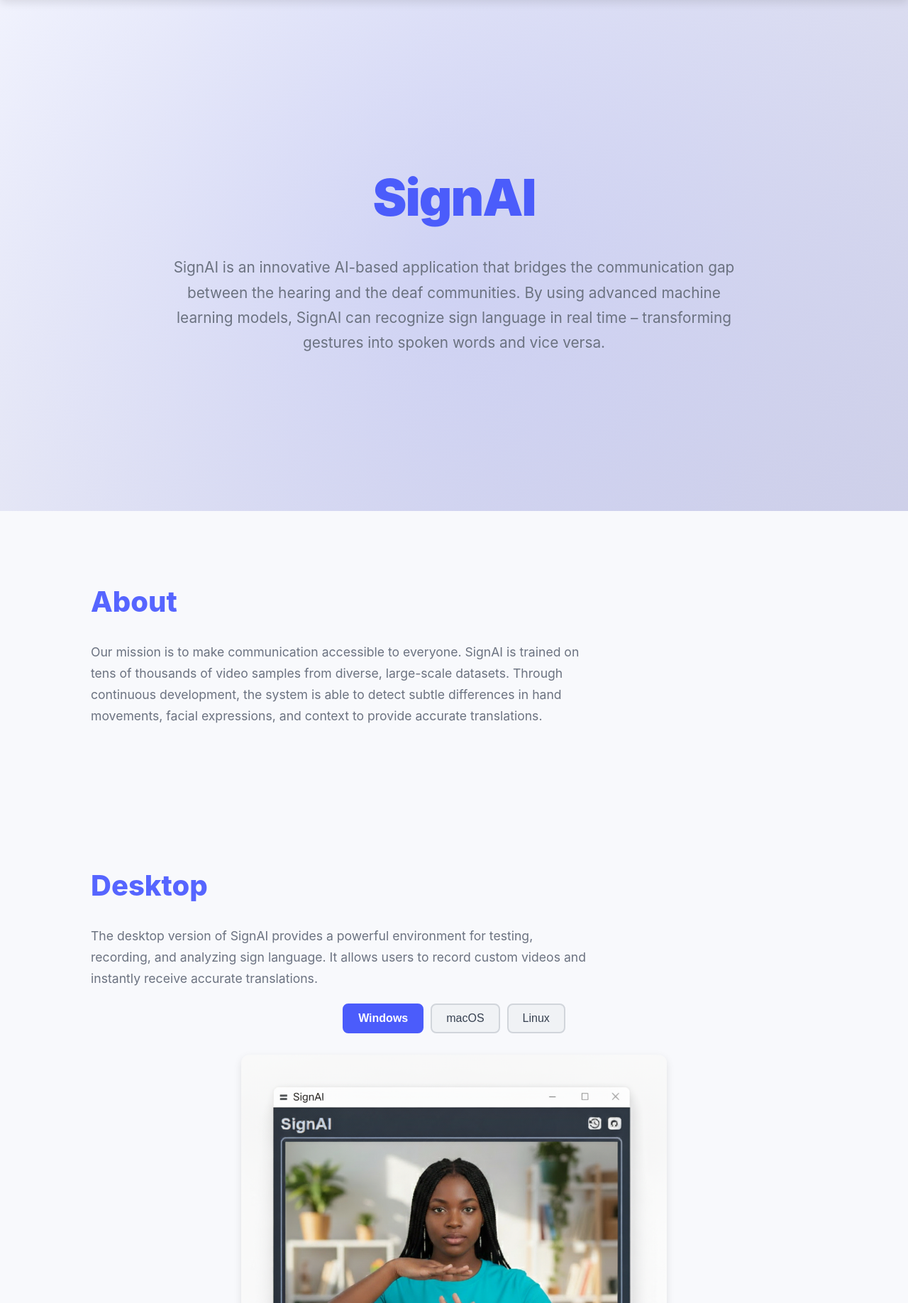
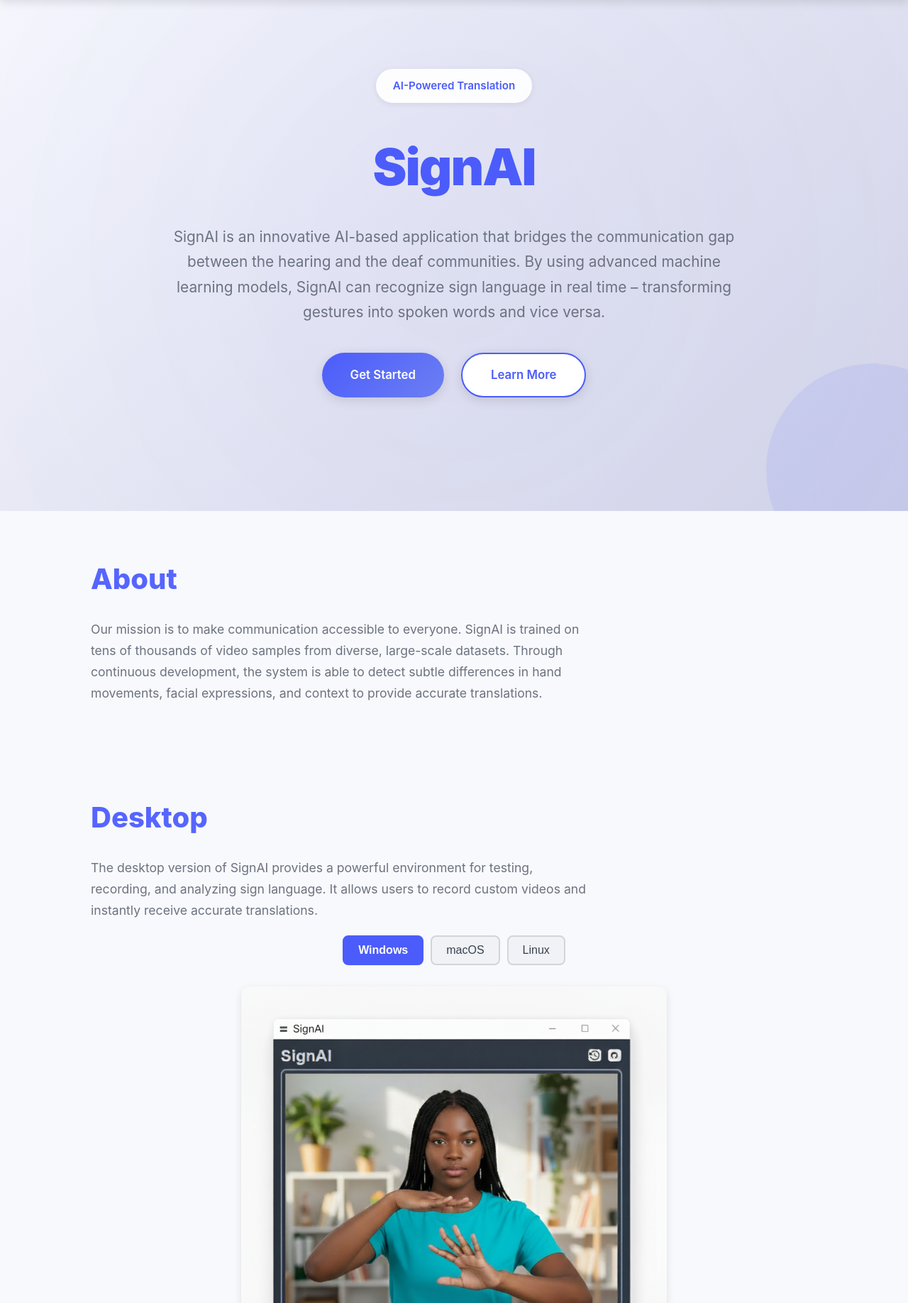
Before and after one commit to Stefanos0710/SignAI, a Flask app: page / in a window 1280 px wide. Shown: the part 84-1920 px from the top of the page at 71% size. Run offline with Flask 2, Linux system fonts and the light colour scheme.

Commit message:
Enhance hero section with badge and buttons
Added a hero badge and action buttons to the index page for improved user engagement. Updated CSS with new styles and animations for hero elements, floating shapes, and buttons. Adjusted section and footer styling for better layout and visual appeal.

```diff
--- a/product_webside/static/css/main.css
+++ b/product_webside/static/css/main.css
@@ -34,6 +34,7 @@ body {
     line-height: 1.6;
     color: var(--text-primary);
     background: var(--background);
+    overflow-x: hidden;
 }
 
 .hidden {
@@ -134,12 +135,65 @@ nav.scrolled {
     z-index: 0;
 }
 
+/* Floating shapes animation */
+#home::after {
+    content: "";
+    position: absolute;
+    width: 300px;
+    height: 300px;
+    background: linear-gradient(135deg, rgba(75, 92, 251, 0.1), rgba(108, 127, 242, 0.1));
+    border-radius: 50%;
+    bottom: -100px;
+    right: -100px;
+    animation: float 8s infinite ease-in-out;
+    z-index: 0;
+}
+
+@keyframes pulse {
+    0%, 100% {
+        opacity: 0.3;
+        transform: scale(1);
+    }
+    50% {
+        opacity: 0.5;
+        transform: scale(1.1);
+    }
+}
+
 @keyframes float {
     0%, 100% {
         transform: translateY(0) rotate(0deg);
     }
     50% {
         transform: translateY(-30px) rotate(5deg);
+    }
+}
+
+/* Hero Badge */
+.hero-badge {
+    display: inline-block;
+    background: rgba(255, 255, 255, 0.9);
+    backdrop-filter: blur(10px);
+    padding: 0.75rem 1.5rem;
+    border-radius: 50px;
+    font-size: 0.95rem;
+    font-weight: 600;
+    color: var(--primary);
+    box-shadow: var(--shadow-sm);
+    margin-bottom: 2rem;
+    position: relative;
+    z-index: 1;
+    animation: slideDown 0.6s ease-out;
+}
+
+@keyframes slideDown {
+    from {
+        opacity: 0;
+        transform: translateY(-20px);
+    }
+    to {
+        opacity: 1;
+        transform: translateY(0);
     }
 }
 
@@ -150,6 +204,18 @@ nav.scrolled {
     letter-spacing: -2px;
     position: relative;
     z-index: 1;
+    animation: fadeIn 0.8s ease-out 0.2s both;
+}
+
+@keyframes fadeIn {
+    from {
+        opacity: 0;
+        transform: translateY(20px);
+    }
+    to {
+        opacity: 1;
+        transform: translateY(0);
+    }
 }
 
 #home p {
@@ -159,11 +225,63 @@ nav.scrolled {
     line-height: 1.7;
     position: relative;
     z-index: 1;
+    margin-bottom: 2.5rem;
+    animation: fadeIn 0.8s ease-out 0.4s both;
+}
+
+/* Hero Buttons */
+.hero-buttons {
+    display: flex;
+    gap: 1.5rem;
+    justify-content: center;
+    flex-wrap: wrap;
+    margin-bottom: 4rem;
+    position: relative;
+    z-index: 1;
+    animation: fadeIn 0.8s ease-out 0.6s both;
+}
+
+.btn {
+    padding: 1rem 2.5rem;
+    border-radius: 50px;
+    text-decoration: none;
+    font-weight: 600;
+    font-size: 1.05rem;
+    transition: var(--transition);
+    display: inline-flex;
+    align-items: center;
+    gap: 0.75rem;
+    box-shadow: var(--shadow-md);
+}
+
+.btn-primary {
+    background: linear-gradient(135deg, var(--primary), var(--accent));
+    color: white;
+}
+
+.btn-primary:hover {
+    transform: translateY(-3px);
+    box-shadow: var(--shadow-lg);
+    text-decoration: none;
+}
+
+.btn-secondary {
+    background: white;
+    color: var(--primary);
+    border: 2px solid var(--primary);
+}
+
+.btn-secondary:hover {
+    background: var(--primary);
+    color: white;
+    transform: translateY(-3px);
+    text-decoration: none;
 }
 
 /* Sections */
 section {
-    padding: 6rem 10%;
+    padding: 4rem 10%;
+    scroll-margin-top: 70px
 }
 
 section h2 {
@@ -264,9 +382,8 @@ section p {
 footer {
   background: linear-gradient(135deg, #4b5cfb, #3749d8);
   color: white;
-  width: 100vw;
+  width: 100%;
   margin: 0;
-  margin-left: -20px;
   padding: 60px 0 0 0;
   box-sizing: border-box;
   position: relative;
@@ -278,7 +395,7 @@ footer {
   align-items: flex-start;
   flex-wrap: wrap;
   gap: 50px;
-  max-width: 1200px;
+  max-width: 1300px;
   margin: 0 auto;
   padding: 0 40px 40px 40px;
 }
--- a/product_webside/templates/index.html
+++ b/product_webside/templates/index.html
@@ -19,12 +19,17 @@
 </nav>
 
 <section id="home">
+    <div class="hero-badge">AI-Powered Translation</div>
     <h1>SignAI</h1>
     <p>
         SignAI is an innovative AI-based application that bridges the communication gap
         between the hearing and the deaf communities. By using advanced machine learning models,
         SignAI can recognize sign language in real time – transforming gestures into spoken words and vice versa.
     </p>
+    <div class="hero-buttons">
+        <a href="#desktop" class="btn btn-primary">Get Started</a>
+        <a href="#about" class="btn btn-secondary">Learn More</a>
+    </div>
 </section>
 
 <section id="about">
```
